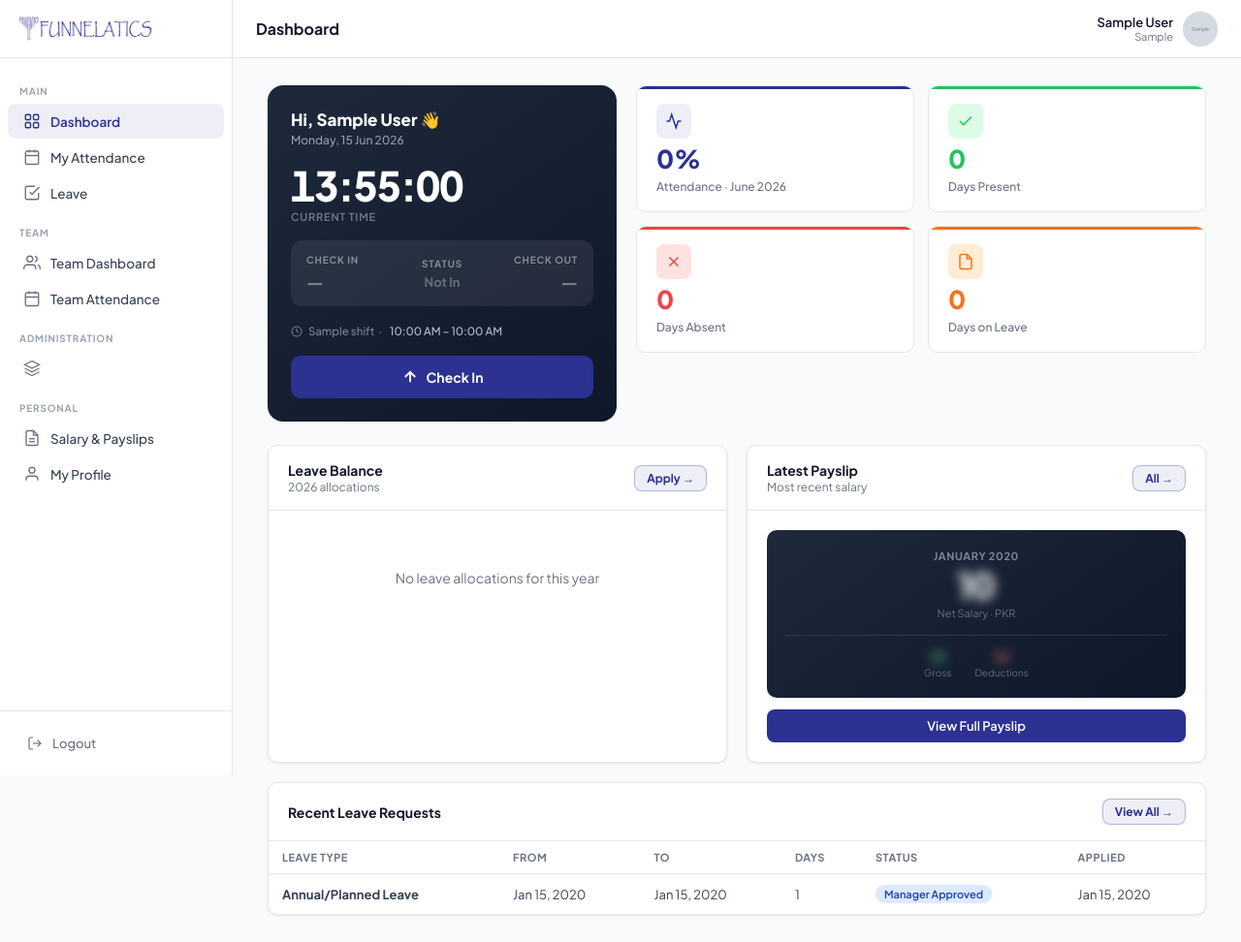
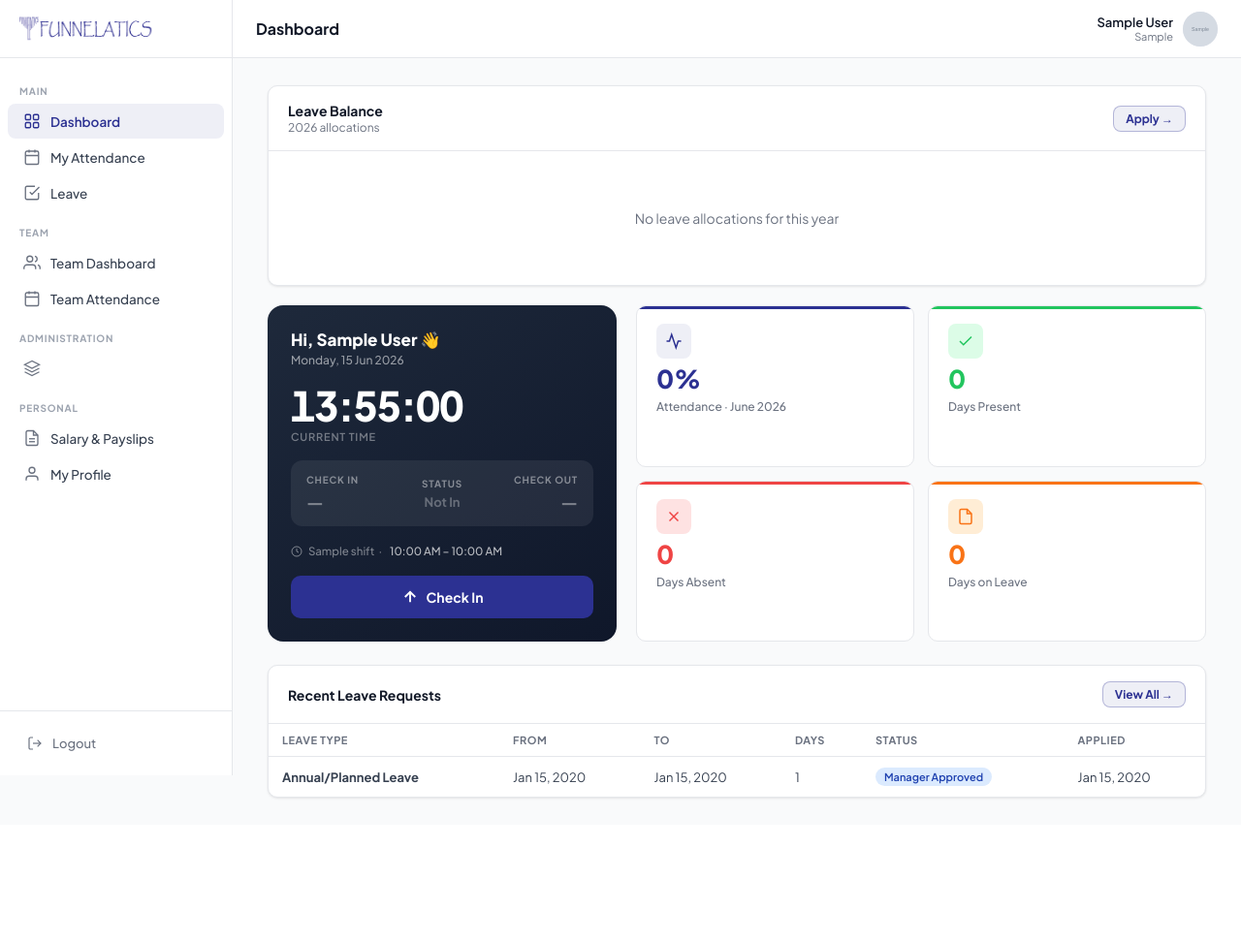
Before and after one commit to website-a11y/Digilatics-Portal, a Django app: page /portal/ in a window 1280 px wide. Shown: the whole page at 97% size. After the commit the page ends 825 px from the top, so only its background shows below. Run offline with Django 5.2, Linux system fonts and the light colour scheme; a user stored in the database is signed in; data comes from the database, SQL or seed files in the repository; tables that the repository leaves empty hold one stand-in row (values such as "Sample post"); grey boxes marked "Sample" are stand-in pictures.

Commit message:
Dashboard: remove Latest Payslip card, move Leave Balance full-width above stats, equalise timer height
- Remove Latest Payslip / Most recent salary card from employee dashboard
- Move Leave Balance to full-width row above the timer + stat boxes
- Change ep-dash-top align-items: start -> stretch and add height:100% to ep-punch-card so timer matches stat card height

Co-Authored-By: Claude Sonnet 4.6 <noreply@anthropic.com>

```diff
--- a/static/portal/css/portal.css
+++ b/static/portal/css/portal.css
@@ -1266,7 +1266,7 @@ img {
   display: grid;
   grid-template-columns: 360px 1fr;
   gap: 20px;
-  align-items: start;
+  align-items: stretch;
   margin-bottom: 24px;
 }
 
@@ -1285,6 +1285,8 @@ img {
   display: flex;
   flex-direction: column;
   gap: 18px;
+  height: 100%;
+  box-sizing: border-box;
 }
 
 .ep-punch-name {
--- a/templates/portal/dashboard.html
+++ b/templates/portal/dashboard.html
@@ -3,6 +3,35 @@
 {% block page_title %}Dashboard{% endblock %}
 
 {% block content %}
+
+<!-- ══ LEAVE BALANCE (full width, above stats) ══ -->
+<div class="ep-card" style="margin-bottom:20px;">
+  <div class="ep-card-header">
+    <div>
+      <div class="ep-card-title">Leave Balance</div>
+      <div class="ep-card-sub">{{ month_label|slice:"5:" }} allocations</div>
+    </div>
+    <a href="{% url 'portal:leave' %}" class="ep-btn ep-btn-outline ep-btn-sm">Apply →</a>
+  </div>
+  <div class="ep-card-body">
+    {% if leave_allocations %}
+    <div style="display:grid;grid-template-columns:repeat(auto-fill,minmax(120px,1fr));gap:10px;">
+      {% for alloc in leave_allocations %}
+      <div style="background:var(--surface);border:1px solid var(--border);border-radius:8px;padding:12px;">
+        <div style="font-size:11px;font-weight:600;color:var(--muted);margin-bottom:4px;">{{ alloc.leave_type.name }}</div>
+        <div style="font-size:24px;font-weight:800;color:var(--brand);line-height:1;">{{ alloc.remaining_days|floatformat:"-2" }}</div>
+        <div style="font-size:11px;color:var(--muted-2);margin-bottom:6px;">of {{ alloc.total_available_days|floatformat:"-2" }} days</div>
+        <div class="ep-progress">
+          <div class="ep-progress-bar green" style="width:{% widthratio alloc.remaining_days alloc.total_available_days 100 %}%;"></div>
+        </div>
+      </div>
+      {% endfor %}
+    </div>
+    {% else %}
+    <div class="ep-empty"><p>No leave allocations for this year</p></div>
+    {% endif %}
+  </div>
+</div>
 
 <div class="ep-dash-top">
 
@@ -141,77 +170,8 @@
 </div><!-- /.ep-dash-top -->
 
 
-<!-- ══ BOTTOM GRID ══ -->
-<div class="ep-dash-grid">
-
-  <!-- Leave Balances -->
+<!-- ══ RECENT LEAVE REQUESTS ══ -->
 <div class="ep-card">
-    <div class="ep-card-header">
-      <div>
-        <div class="ep-card-title">Leave Balance</div>
-        <div class="ep-card-sub">{{ month_label|slice:"5:" }} allocations</div>
-      </div>
-      <a href="{% url 'portal:leave' %}" class="ep-btn ep-btn-outline ep-btn-sm">Apply →</a>
-    </div>
-    <div class="ep-card-body">
-      {% if leave_allocations %}
-      <div style="display:grid;grid-template-columns:repeat(auto-fill,minmax(120px,1fr));gap:10px;">
-        {% for alloc in leave_allocations %}
-        <div style="background:var(--surface);border:1px solid var(--border);border-radius:8px;padding:12px;">
-          <div style="font-size:11px;font-weight:600;color:var(--muted);margin-bottom:4px;">{{ alloc.leave_type.name }}</div>
-          <div style="font-size:24px;font-weight:800;color:var(--brand);line-height:1;">{{ alloc.remaining_days|floatformat:"-2" }}</div>
-          <div style="font-size:11px;color:var(--muted-2);margin-bottom:6px;">of {{ alloc.total_available_days|floatformat:"-2" }} days</div>
-          <div class="ep-progress">
-            <div class="ep-progress-bar green" style="width:{% widthratio alloc.remaining_days alloc.total_available_days 100 %}%;"></div>
-          </div>
-        </div>
-        {% endfor %}
-      </div>
-      {% else %}
-      <div class="ep-empty"><p>No leave allocations for this year</p></div>
-      {% endif %}
-    </div>
-  </div>
-
-  <!-- Latest Payslip -->
-  <div class="ep-card">
-    <div class="ep-card-header">
-      <div>
-        <div class="ep-card-title">Latest Payslip</div>
-        <div class="ep-card-sub">Most recent salary</div>
-      </div>
-      <a href="{% url 'portal:payslips' %}" class="ep-btn ep-btn-outline ep-btn-sm">All →</a>
-    </div>
-    <div class="ep-card-body">
-      {% if latest_payslip %}
-      <div style="background:linear-gradient(145deg,#1e293b,#0f172a);border-radius:10px;padding:20px;color:white;text-align:center;">
-        <div style="font-size:11px;font-weight:700;text-transform:uppercase;letter-spacing:.6px;color:rgba(255,255,255,.45);margin-bottom:6px;">
-          {{ latest_payslip.payroll_run.get_month_display }} {{ latest_payslip.payroll_run.year }}
-        </div>
-        <div class="salary-blur" style="font-size:36px;font-weight:800;letter-spacing:-1px;line-height:1;">
-          {{ latest_payslip.net_salary|floatformat:0 }}
-        </div>
-        <div style="font-size:11px;color:rgba(255,255,255,.35);margin-top:4px;margin-bottom:16px;">Net Salary &middot; PKR</div>
-        <div style="display:flex;justify-content:center;gap:24px;font-size:13px;padding-top:14px;border-top:1px solid rgba(255,255,255,.1);">
-          <div>
-            <div class="salary-blur" style="font-weight:700;color:#4ade80;">{{ latest_payslip.gross_salary|floatformat:0 }}</div>
-            <div style="color:rgba(255,255,255,.35);font-size:10px;margin-top:2px;">Gross</div>
-          </div>
-          <div>
-            <div class="salary-blur" style="font-weight:700;color:#f87171;">{{ latest_payslip.total_deductions|floatformat:0 }}</div>
-            <div style="color:rgba(255,255,255,.35);font-size:10px;margin-top:2px;">Deductions</div>
-          </div>
-        </div>
-      </div>
-      <a href="{% url 'portal:payslip_detail' latest_payslip.pk %}" class="ep-btn ep-btn-primary" style="margin-top:12px;justify-content:center;width:100%;">View Full Payslip</a>
-      {% else %}
-      <div class="ep-empty"><p>No payslips available yet</p></div>
-      {% endif %}
-    </div>
-  </div>
-
-  <!-- Recent Leave Requests -->
-  <div class="ep-card ep-dash-full">
   <div class="ep-card-header">
     <div class="ep-card-title">Recent Leave Requests</div>
     <a href="{% url 'portal:leave' %}" class="ep-btn ep-btn-outline ep-btn-sm">View All →</a>
@@ -244,8 +204,6 @@
     {% endif %}
   </div>
 </div>
-
-</div><!-- /.ep-dash-grid -->
 
 {% endblock %}
 
```
Lines whose indentation alone changed are shown as unchanged.
